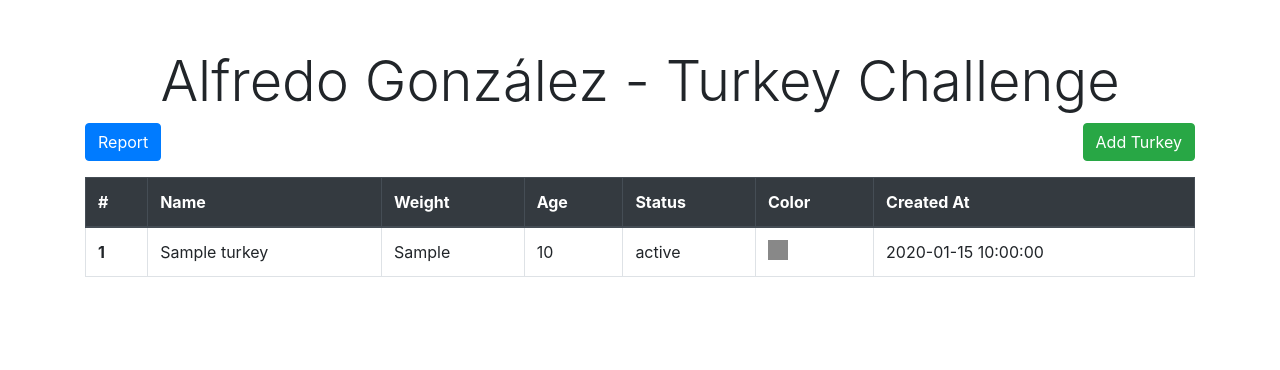
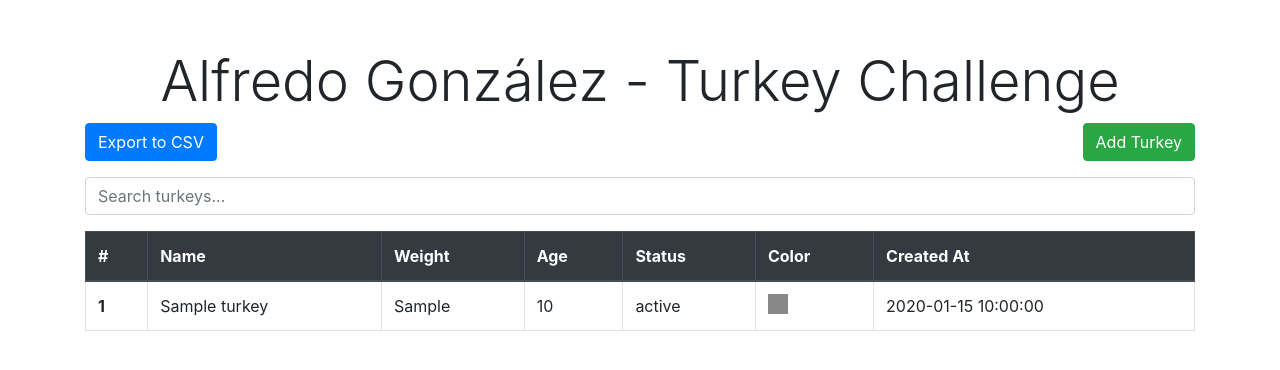
Before and after one commit to alfredogon82/turkey, a PHP site: page / in a window 1280 px wide. Shown: the top 370 px of the page. Run offline with PHP 8.4, Linux system fonts and the light colour scheme; tables that the repository leaves empty or names only in its code hold one stand-in row (values such as "Sample post").

Commit message:
added csv report

```diff
--- a/api.php
+++ b/api.php
@@ -1,5 +1,6 @@
 <?php
 require 'classes/Turkey.php';
+require 'classes/TurkeyExport.php';
 
 header('Content-Type: application/json');
 
@@ -17,6 +18,9 @@ switch ($action) {
         break;
     case 'getTurkeyById':
         getTurkeyById();
+        break;
+    case 'exportToCSV':
+        exportToCSV();
         break;
     default:
         echo json_encode(['error' => 'Invalid action']);
@@ -71,4 +75,13 @@ function getTurkeyById() {
         echo json_encode(['error' => 'Invalid ID']);
     }
 }
+
+function exportToCSV() {
+    $exporter = new TurkeyExport();
+    $filename = $exporter->exportToCSV();
+    header('Content-Type: text/csv');
+    header('Content-Disposition: attachment; filename="' . $filename . '"');
+    readfile($filename);
+    unlink($filename); // Delete the file after download
+}
 ?>
--- /dev/null
+++ b/classes/TurkeyExport.php
@@ -0,0 +1,30 @@
+<?php
+require_once 'Turkey.php';
+
+class TurkeyExport
+{
+    private $turkey;
+
+    public function __construct()
+    {
+        $this->turkey = new Turkey();
+    }
+
+    public function exportToCSV($filename = 'turkeys.csv')
+    {
+        $turkeys = $this->turkey->getAllTurkeys();
+        $file = fopen($filename, 'w');
+
+        // Add CSV headers
+        fputcsv($file, ['ID', 'Name', 'Weight', 'Age', 'Status', 'Color', 'Created At']);
+
+        // Add data rows
+        foreach ($turkeys as $turkey) {
+            fputcsv($file, $turkey);
+        }
+
+        fclose($file);
+        return $filename;
+    }
+}
+?>
--- a/views/list.php
+++ b/views/list.php
@@ -11,8 +11,11 @@
     <div class="container mt-5">
         <h1 class="display-4 text-center">Alfredo González - Turkey Challenge</h1>
         <div class="d-flex justify-content-between mb-3">
-            <button class="btn btn-primary">Report</button>
+            <button class="btn btn-primary" id="exportCSV">Export to CSV</button>
             <button id="add_turkey" class="btn btn-success">Add Turkey</button>
+        </div>
+        <div class="mb-3">
+            <input type="text" id="searchInput" class="form-control" placeholder="Search turkeys...">
         </div>
         <div id="warning" class="alert alert-warning d-none" role="alert">
             Connection to the database is not working.
@@ -239,6 +242,7 @@
                             fetch('api.php?action=getTurkeyById&id=' + id)
                             .then(response => response.json())
                             .then(turkey => {
+                                if (turkey) {
                                     $('#editTurkeyId').val(turkey.id);
                                     $('#editTurkeyName').val(turkey.name);
                                     $('#editTurkeyWeight').val(turkey.weight);
@@ -247,6 +251,9 @@
                                     $('#editTurkeyColorPicker').val(turkey.color);
                                     $('#editTurkeyColor').val(turkey.color);
                                     $('#editTurkeyModal').modal('show');
+                                } else {
+                                    alert('Error fetching turkey information');
+                                }
                             });
                         });
                     }
@@ -255,6 +262,18 @@
                     $('#warning').removeClass('d-none');
                 }
             });
+
+            // Search functionality
+            $('#searchInput').on('keyup', function() {
+                var value = $(this).val().toLowerCase();
+                $('#turkeyTableBody tr').filter(function() {
+                    $(this).toggle($(this).text().toLowerCase().indexOf(value) > -1)
+                });
+            });
+
+            $('#exportCSV').click(function() {
+                window.location.href = 'api.php?action=exportToCSV';
+            });
         });
     </script>
 </body>
```
Also changed, not shown: classes/TurkeyManager.php (deleted), views/report.php (deleted). Lines whose indentation alone changed are shown as unchanged.
